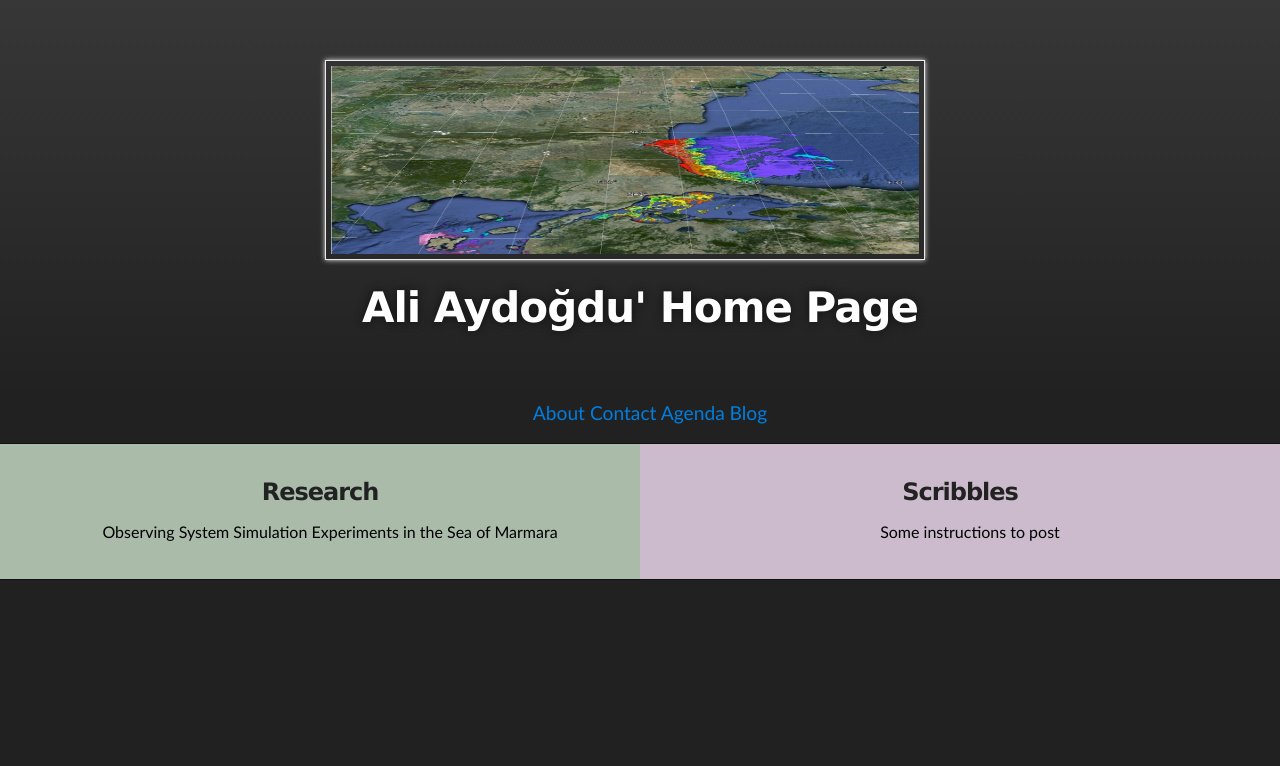
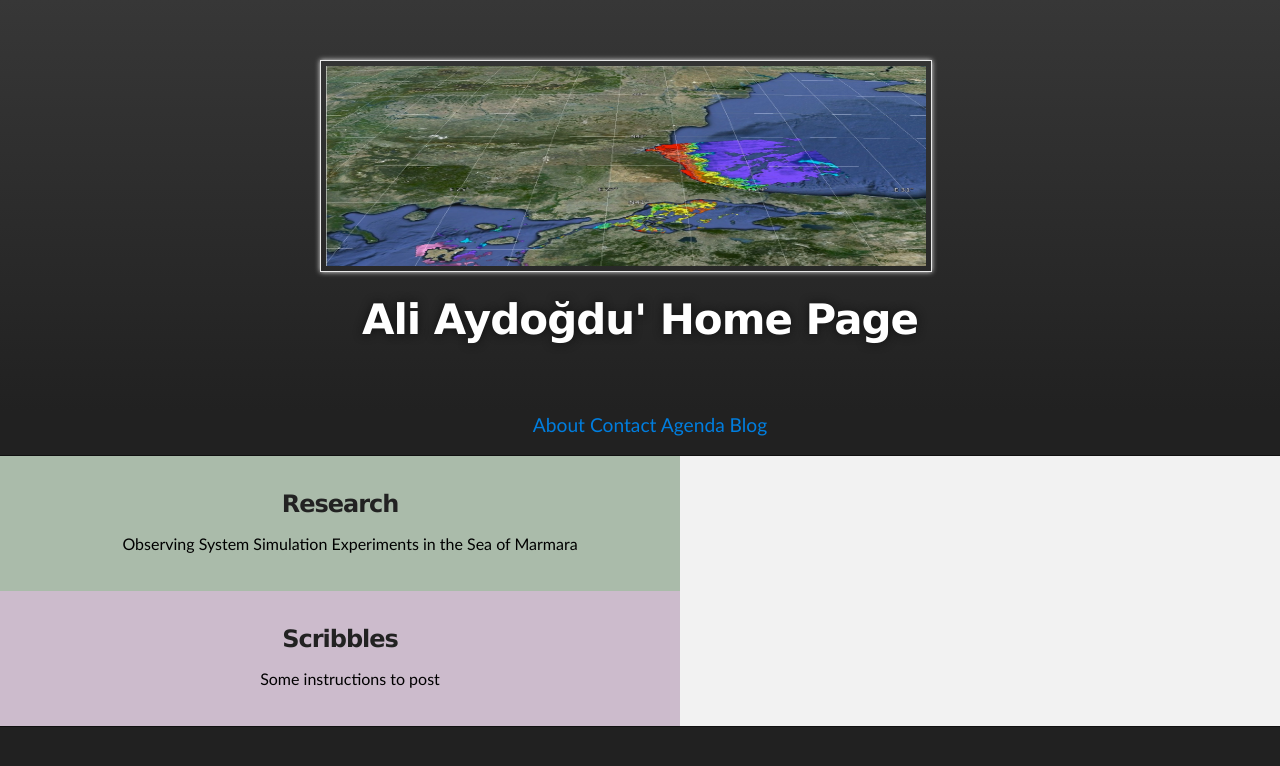
Before and after one commit to aydogduali/aydogduali.github.io, a Jekyll site: the page built from blog/index.md, in a window 1280 px wide. Shown: the top 766 px of the page. Built offline with Jekyll 4.4.1, drawn with Linux system fonts in a browser that asks for light colours; the repository's description, which GitHub fills in, is left out.

Commit message:
updated twocolumn

```diff
--- a/_layouts/twocolumn.html
+++ b/_layouts/twocolumn.html
@@ -22,10 +22,6 @@
     text-align: center;
     font-size: 1.2em;
     }
-
-* {
-    box-sizing: border-box;
-}
 
 /* Create two equal columns that floats next to each other */
 .column {
```
